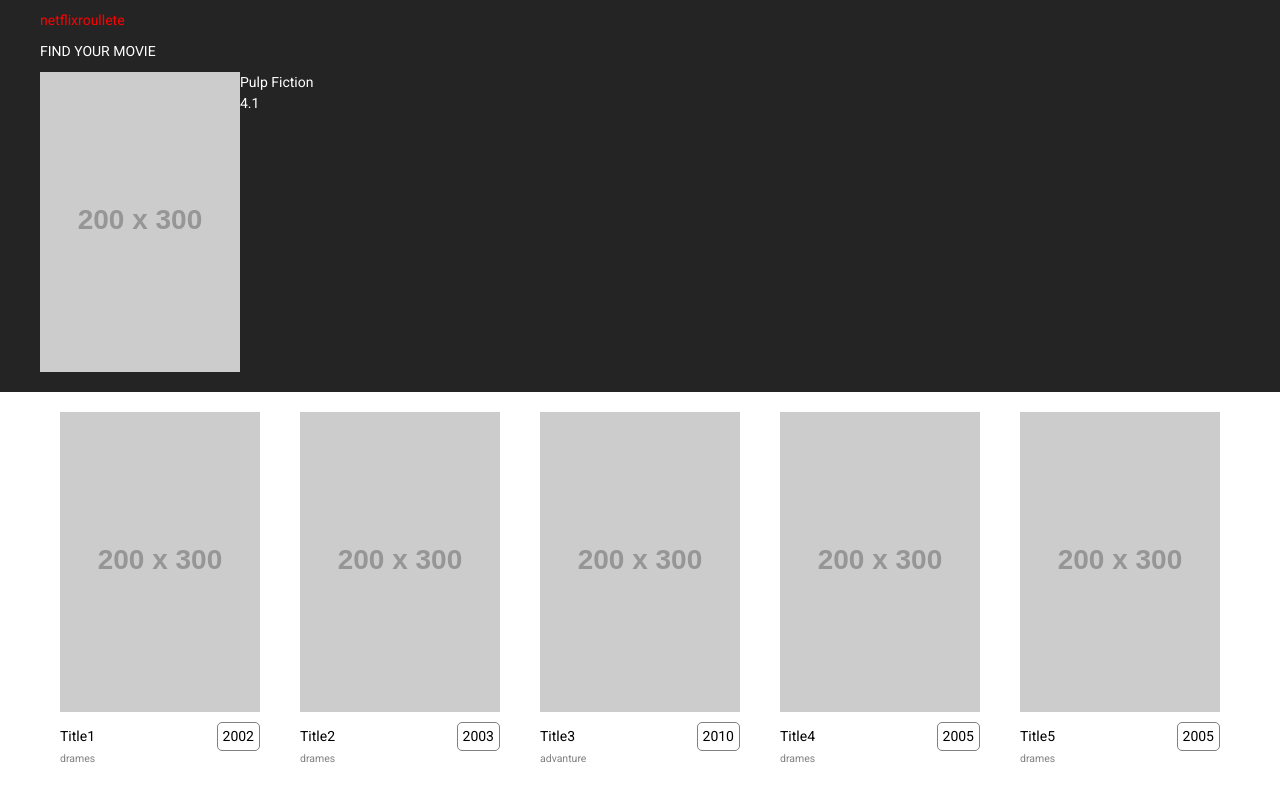
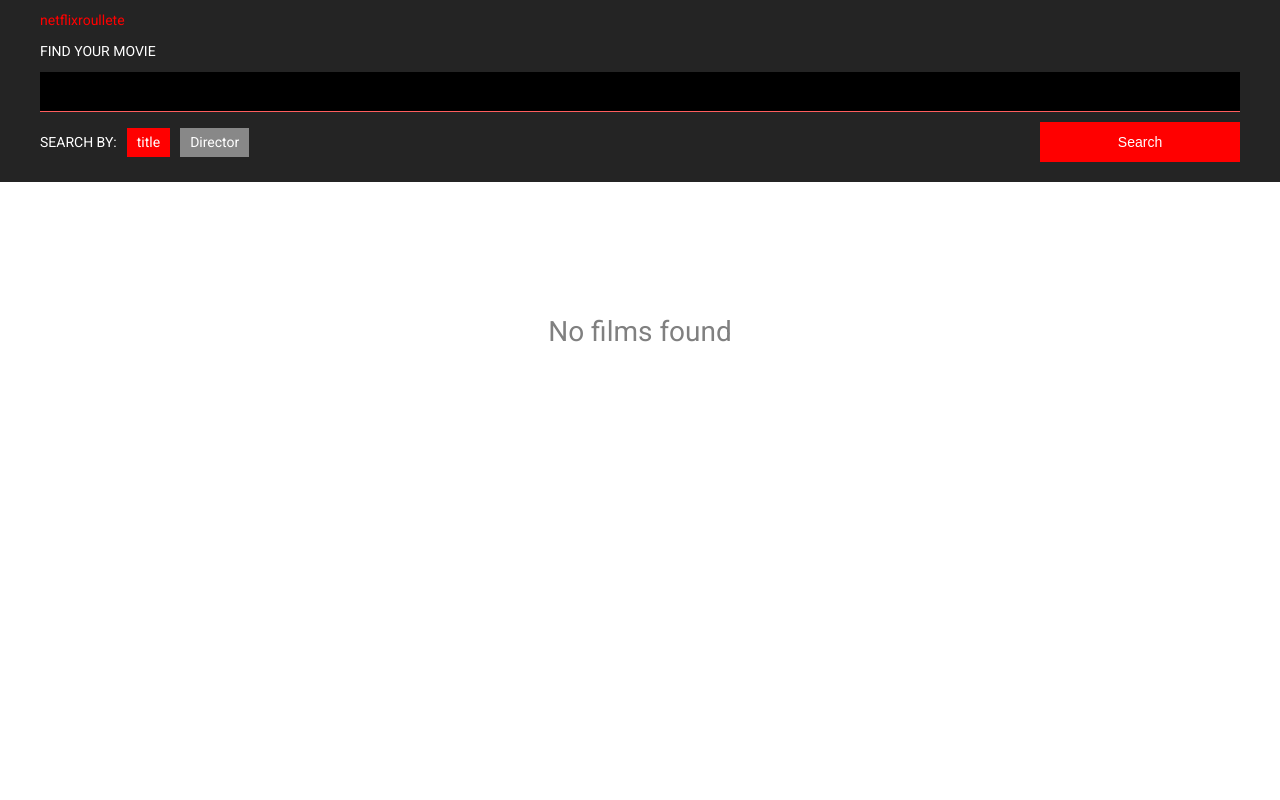
Before and after one commit to rego-devil/Movies-DB, a React app: page / in a window 1280 px wide. Shown: the top 800 px of the page. Built offline with nearby package versions, Linux system fonts and the light colour scheme.

Commit message:
context for show/hide react elements

```diff
--- a/src/client/app.jsx
+++ b/src/client/app.jsx
@@ -1,15 +1,39 @@
 import React from 'react';
 import ReactDOM from 'react-dom';
-import { Header, Main, Footer } from './components';
+import { Header, Main} from './components';
+import {Context} from './components/context';
 import style from './styles/index.scss';
 
-const App = () => (
-  <React.Fragment>
-      <Header />
-      <Main />
-      <Footer />
-  </React.Fragment>
-)
+
+class App extends React.Component {
+  constructor(props) {
+    super(props);
+
+    this.state = {
+      onSearch: this.handleSearch.bind(this),
+      searching: false,
+      showFilmDetails: false,
+      onShowFilmDetails: this.handleFilmDetails.bind(this)
+    }
+  }
+
+  handleSearch() {
+    this.setState({searching: true})
+  }
+
+  handleFilmDetails(value) {
+    this.setState({showFilmDetails: value})
+  }
+
+  render() {
+    return (
+      <Context.Provider value={this.state}>
+        <Header />
+        <Main />
+      </Context.Provider>
+    )
+  }
+}
 
 ReactDOM.render(
   <App />,
--- /dev/null
+++ b/src/client/components/context.jsx
@@ -0,0 +1,3 @@
+import React from 'react';
+
+export const Context = React.createContext();
--- a/src/client/components/film-details.jsx
+++ b/src/client/components/film-details.jsx
@@ -4,10 +4,17 @@ export const FilmDetails = ({title, rating, date, duration, genre, description,
   <div className="filmDetails">
     <img className="filmDetails__img"  src={imgUrl} />
     <div className="filmDetails__description">
-      <div>
+      <div className="filmDetails__top">
         <div className="filmDetails__title">{title}</div>
         <div className="filmDetails__rating">{rating}</div>
       </div>
+      <div className="filmDetails__middle">
+        <div className="filmDetails__date">{date}</div>
+        <div className="filmDetails__duration">{duration} min.</div>
+      </div>
+      <div className="filmDetails__description">{description}</div>
+      <div className="filmDetails__director">{director}</div>
+      <div className="filmDetails__cast">{cast}</div>
     </div>
   </div>
 )
--- a/src/client/components/film-item.jsx
+++ b/src/client/components/film-item.jsx
@@ -1,6 +1,10 @@
 import React from 'react';
+import {Context} from './context';
 
 export const FilmItem = ({title, genre, date, imgUrl}) => (
+  <Context.Consumer>
+    {
+		() => (
         	<React.Fragment>
           		<img src={imgUrl} className="filmItem__img" />
           		<div className="filmItem__description">
@@ -10,3 +14,6 @@ export const FilmItem = ({title, genre, date, imgUrl}) => (
           		<div className="filmItem__genre">{genre}</div>
         	</React.Fragment>
       	)
+    }
+  </Context.Consumer>
+)
--- a/src/client/components/film-list.jsx
+++ b/src/client/components/film-list.jsx
@@ -1,13 +1,28 @@
 import React from 'react';
-import {FilmItem} from './';
+import {FilmItem, FilmSort} from './';
 import filmListJson from '../data/films.json';
+import {Context} from './context';
 
 export const FilmList = () => (
+	<Context.Consumer>
+		{
+		    ({searching, onShowFilmDetails}) => (
+				!searching ? <div className="noFilms">No films found</div> : (
+
+					<React.Fragment>
+						<FilmSort />
 						<ul className="filmList">
 							{
 								filmListJson.map((item) =>
-          <li key={item.id} className="filmItem"><FilmItem {...item} /></li>
+									<li key={item.id} className="filmItem" onClick={onShowFilmDetails.bind(null, true)}>
+										<FilmItem {...item} />
+									</li>
 								)
 							}
 						</ul>
+					</React.Fragment>
 				)
+			)
+		}
+	</Context.Consumer>
+)
--- /dev/null
+++ b/src/client/components/film-sort.jsx
@@ -0,0 +1,11 @@
+import React from 'react';
+
+export const FilmSort = () => (
+  <div className="filmInfo">
+		<div className="filmInfo__count">7 film found</div>
+		<div className="filmInfo__sortBy">Sort by:
+			<span className="filmInfo__sortByActive">release date</span>
+			<span>rating</span>
+		</div>
+	</div>
+)
--- a/src/client/components/header.jsx
+++ b/src/client/components/header.jsx
@@ -1,16 +1,24 @@
 import React from 'react';
 import {Search, FilmDetails} from './';
 import filmDetails from '../data/film-details.json';
-
-console.log(filmDetails);
+import {Context} from './context';
 
 export const Header = () => (
-  <div className="header">
-      <div className="wrapper">
-        	<div className="header__siteName">netflixroullete</div>
-        	<div className="header__title">Find your Movie</div>
-			    {/* <Search /> */}
-          <FilmDetails {...filmDetails}  />
-      </div>
-  </div>
+    <Context.Consumer>
+        {
+		    ({showFilmDetails, onShowFilmDetails}) => (
+                <div className="header">
+                    <div className="wrapper">
+                            <div className="header__siteName">netflixroullete
+                                { showFilmDetails ? (
+                                    <button className="header__backToSearch" onClick={onShowFilmDetails.bind(null, false)}>Search</button>
+                                  ): ''
+                                }
+                            </div>
+                            { showFilmDetails ? <FilmDetails {...filmDetails}  /> : <Search /> }
+                    </div>
+                </div>
+            )
+        }
+    </Context.Consumer>
 )
--- a/src/client/components/index.js
+++ b/src/client/components/index.js
@@ -3,5 +3,6 @@ export {Main} from './main';
 export {FilmItem} from './film-item';
 export {FilmList} from './film-list';
 export {FilmDetails} from './film-details';
+export {FilmSort} from './film-sort';
 export {Search} from './search';
 export {Footer} from './footer';
--- a/src/client/components/search.jsx
+++ b/src/client/components/search.jsx
@@ -1,15 +1,23 @@
 import React from 'react';
+import {Context} from './context';
 
 export const Search = () => (
+	<Context.Consumer>
+	{
+		({onSearch}) => (
 			<div className="search">
+				<div className="search__title">Find your Movie</div>
 				<input type="text" className="search__input" />
 				<div className="search__bottom">
 					<div className="search__filter">
-				<span className="search__filterText">Search By</span>
+						<span className="search__filterText">Search By:</span>
 						<span className="search__filterItem search__filterItem--active">title</span>
 						<span className="search__filterItem">Director</span>
 					</div>
-			<button className="search__button">Search</button>
+					<button className="search__button" onClick={onSearch}>Search</button>
 				</div>
 			</div>
 		)
+	}
+	</Context.Consumer>
+)
--- a/src/client/styles/body.scss
+++ b/src/client/styles/body.scss
@@ -36,13 +36,104 @@
   .filmItem {
       flex: 0 0 200px;
       margin: 20px 20px;
+      cursor: pointer;
   }
 }
 
 .filmDetails {
   display: flex;
+  margin: 20px 0 0 0;
+  color: #fff;
 
   &__img {
+    flex: 0 0 200px;
+    margin-right: 30px;
+  }
+
+  &__description {
 
   }
+
+  &__top {
+    display: flex;
+    align-items: center;
+    padding-bottom: 20px;
+  }
+
+  &__title {
+    color: rgb(172, 61, 62);
+    font-size: 2rem;
+  }
+
+  &__rating {
+    border:1px solid  rgb(93, 187, 93);
+    border-radius: 50%;
+    width: 30px;
+    height: 30px;
+    text-align: center;
+    line-height: 30px;
+    margin-left: 20px;
+  }
+
+  &__middle {
+    display: flex;
+  }
+
+  &__duration {
+
+  }
+
+  &__duration {
+
+  }
+
+  &__date {
+    margin-right: 40px;
+  }
+
+  &__description {
+    padding: 20px 0 0 0;
+    font-weight: 300;
+  }
+
+  &__director {
+    padding: 20px 0 0 0;
+  }
+
+  &__cast {
+    padding: 20px 0 0 0;
+  }
 }
+
+.filmInfo {
+  padding: 20px 0 0 0;
+  display: flex;
+  justify-content: space-between;
+  max-width: 1000px;
+  margin: 0 auto;
+
+  &__count {
+
+  }
+
+  &__sortBy {
+    > span {
+      display: inline-block;
+      margin-left: 20px;
+      cursor: pointer;
+    }
+  }
+
+  &__sortByActive {
+    color: red;
+  }
+}
+
+.noFilms {
+  display: flex;
+   height: 300px;
+   align-items: center;
+   justify-content: center;
+   font-size: 2rem;
+   color: gray;
+}
--- a/src/client/styles/header.scss
+++ b/src/client/styles/header.scss
@@ -5,18 +5,31 @@
 	color: #fff;
 	padding: 0 0 20px 0;
 
+
+	&__siteName {
+		padding: 10px 0 0 0;
+		color: red;
+		display: flex;
+		justify-content: space-between;
+	}
+
+	&__backToSearch {
+		background: #fff;
+		color: red;
+		border-radius: 5px;
+		padding: 5px 7px;
+		border: none;
+		cursor: pointer;
+	}
+}
+
+.search {
+
 	&__title {
 		text-transform: uppercase;
 		padding: 10px 0 10px 0;
 	}
 
-	&__siteName {
-		padding: 10px 0 0 0;
-		color: red;
-	}
-}
-
-.search {
 	&__input {
 		height: 40px;
 		padding: 0 18px 0 18px;
@@ -77,7 +90,7 @@
 		background: #888888;
 		display: inline-block;
 		padding: 4px 10px;
-		margin-left: 5px;
+		margin-left: 10px;
 		cursor: pointer;
 
 		&--active {
--- a/webpack.config.js
+++ b/webpack.config.js
@@ -40,7 +40,7 @@ module.exports = {
               loader: "css-loader" // translates CSS into CommonJS
             },
             {
-              loader: "sass-loader", // compiles Less to CSS
+              loader: "sass-loader", // compiles SCCC to CSS
               // options: {
               //   paths: [
               //     path.resolve(__dirname, 'node_modules')
@@ -86,8 +86,8 @@ module.exports = {
   ],
 
   devServer: {
-    hot: true,
-    inline: true,
+    // hot: true,
+    // inline: true,
     port: 9000,
     // publicPath: "/",
     // contentBase: "./public",
```
Lines whose indentation alone changed are shown as unchanged.
